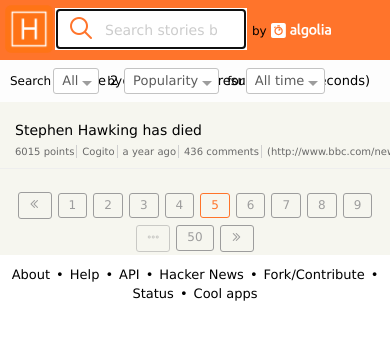
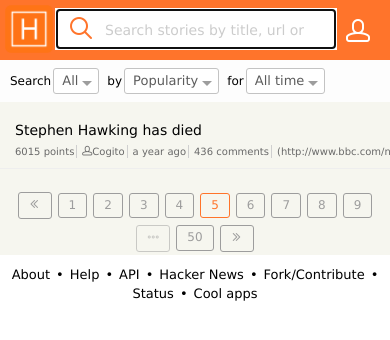
Before and after one commit to onprem/searchHN, a React (Create React App) app: page / in a window 390 px wide. Shown: the top 340 px of the page. Built offline with nearby package versions, Linux system fonts and the light colour scheme.

Commit message:
added user icon

```diff
--- a/src/Components/Header/Header.css
+++ b/src/Components/Header/Header.css
@@ -115,6 +115,19 @@
 	left: 4px;
 	vertical-align: bottom;
 }
+.icon-head::before {
+	content: "\e074";
+}
+.icon-head {
+	color: white;
+}
+.page-header .account-wrapper {
+	position: absolute;
+	top: 15px;
+	right: 20px;
+	font-size: 24px;
+}
+
 
 @media only screen and (max-width: 1200px) {
 	.page-header {
@@ -132,3 +145,11 @@
 		width: calc(90% - 50px);
 	}
 }
+@media only screen and (max-width: 450px) {
+	.page-header .powered-by {
+		display: none;
+	}
+	.page-header .search-wrapper .input-item-wrapper {
+		width: calc(100% - 10px);
+	}
+}
--- a/src/Components/Header/Header.js
+++ b/src/Components/Header/Header.js
@@ -34,6 +34,9 @@
 						</a>
 					</span>
 				</div>
+				<div className='account-wrapper'>
+					<i className="icon-head"></i>
+				</div>
 			</header>
 		);
 	}
--- a/src/Components/MainHeader/MainHeader.css
+++ b/src/Components/MainHeader/MainHeader.css
@@ -137,3 +137,8 @@
 		width: unset;
 	}
 }
+@media only screen and (max-width: 750px) {
+	.main .search-infos {
+		display: none;
+	}
+}
```
